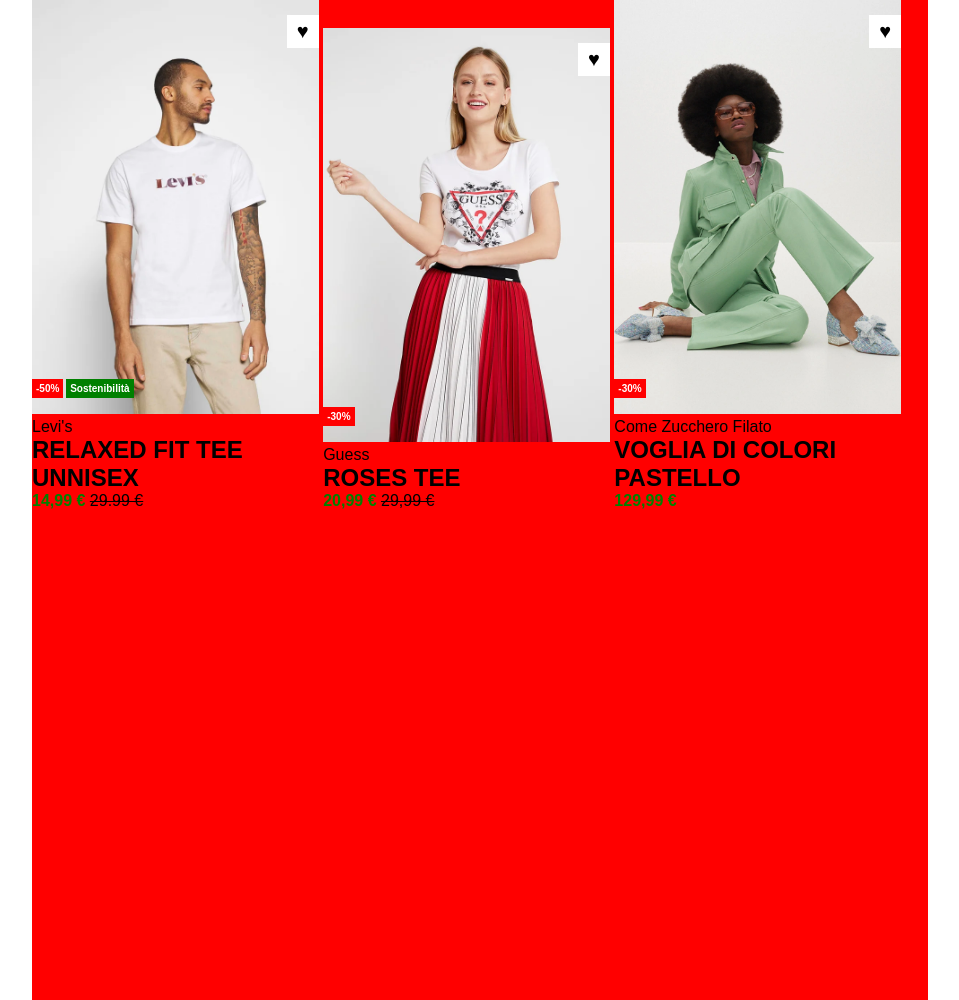
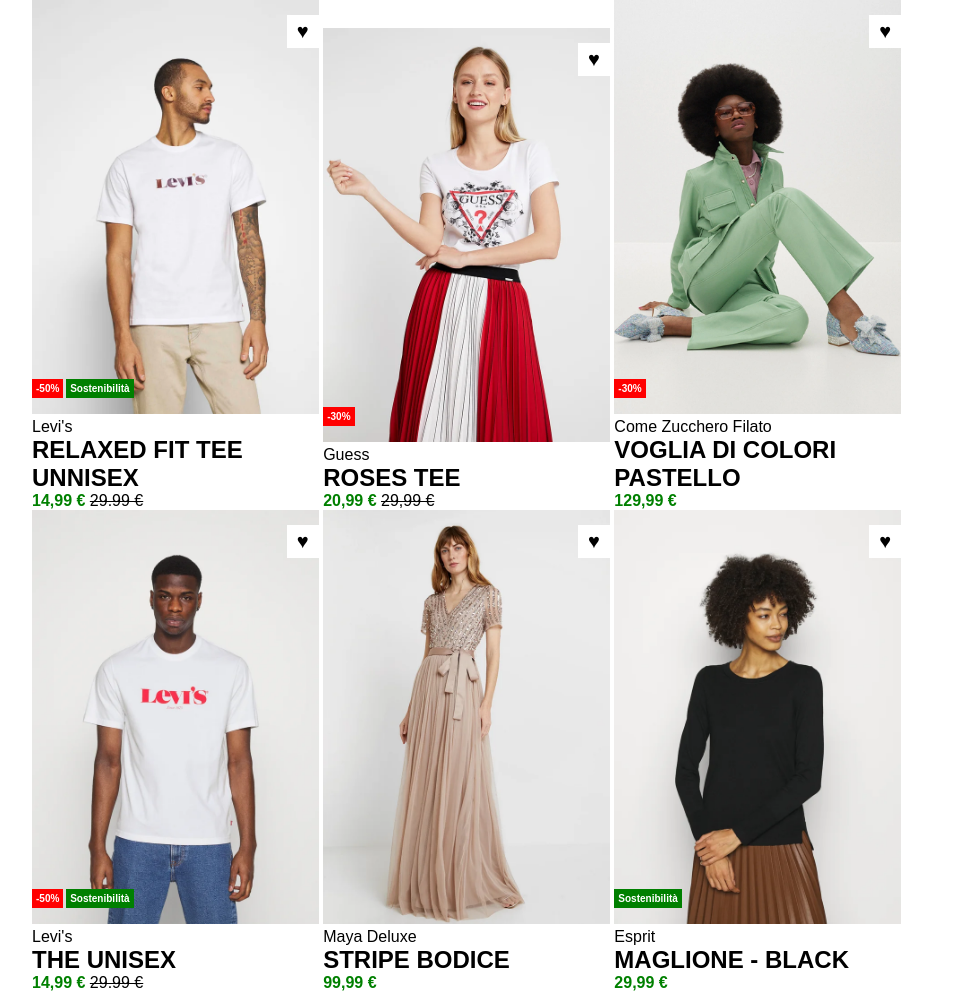
Before and after one commit to OussamaEchi99/html-css-boolando, a plain HTML site: page index.html in a window 1280 px wide. Shown: the whole page, without its empty margins (160-1119 px from the left). Drawn offline with Linux system fonts and the light colour scheme.

Commit message:
Secondo Riga fatta

```diff
--- a/css/style.css
+++ b/css/style.css
@@ -9,7 +9,6 @@
 /* COMMON */
 .container{
     width: 70%;
-    background-color: red;
     margin: auto;
 
     height: 1000px;
--- a/index.html
+++ b/index.html
@@ -115,6 +115,104 @@
             </div>
         </div>
 
+        <div class="row">
+
+            <!-- Fourth Product -->
+            <div class="product">
+
+                <div class="image">
+                    <div class="gg">
+                        <img src="img/4.webp" alt="">
+
+                        <img class="second-image" src="img/4b.webp" alt="">
+
+                        <span class="heart">&hearts;</span>
+                    </div>
+
+                    <div class="discount-sustainability">
+                        <div class="discount-percentage">
+                            <strong>-50%</strong>
+                        </div>
+
+                        <div class="sustainability">
+                            <strong>Sostenibilità</strong>
+                        </div>
+                    </div>
+                </div>
+
+                <div class="description">
+
+                    <span>Levi's</span>
+
+                    <h2>THE UNISEX</h2>
+
+                    <strong class="price">14,99 €</strong>
+                    <span class="discount-euro">29.99 €</span>
+
+                </div>
+
+
+            </div>
+            <!-- End Fourth Product -->
+
+            <div class="product">
+
+                <div class="image">
+                    <div class="gg">
+                        <img src="img/5.webp" alt="">
+
+                        <img class="second-image" src="img/5b.webp" alt="">
+
+                        <span class="heart">&hearts;</span>
+                    </div>
+
+                </div>
+
+                <div class="description">
+
+                    <span>Maya Deluxe</span>
+
+                    <h2>STRIPE BODICE</h2>
+
+                    <strong class="price">99,99 €</strong>
+
+                </div>
+
+
+            </div>
+
+            <div class="product">
+
+                <div class="image">
+                    <div class="gg">
+                        <img src="img/6.webp" alt="">
+
+                        <img class="second-image" src="img/6b.webp" alt="">
+
+                        <span class="heart">&hearts;</span>
+                    </div>
+
+                    <div class="discount-sustainability">
+                        <div class="sustainability">
+                            <strong>Sostenibilità</strong>
+                        </div>
+                    </div>
+                </div>
+
+                <div class="description">
+
+                    <span>Esprit</span>
+
+                    <h2>MAGLIONE - BLACK</h2>
+
+                    <strong class="price">29,99 €</strong>
+
+                </div>
+
+
+            </div>
+        </div>
+
 
     </div>
 
```
